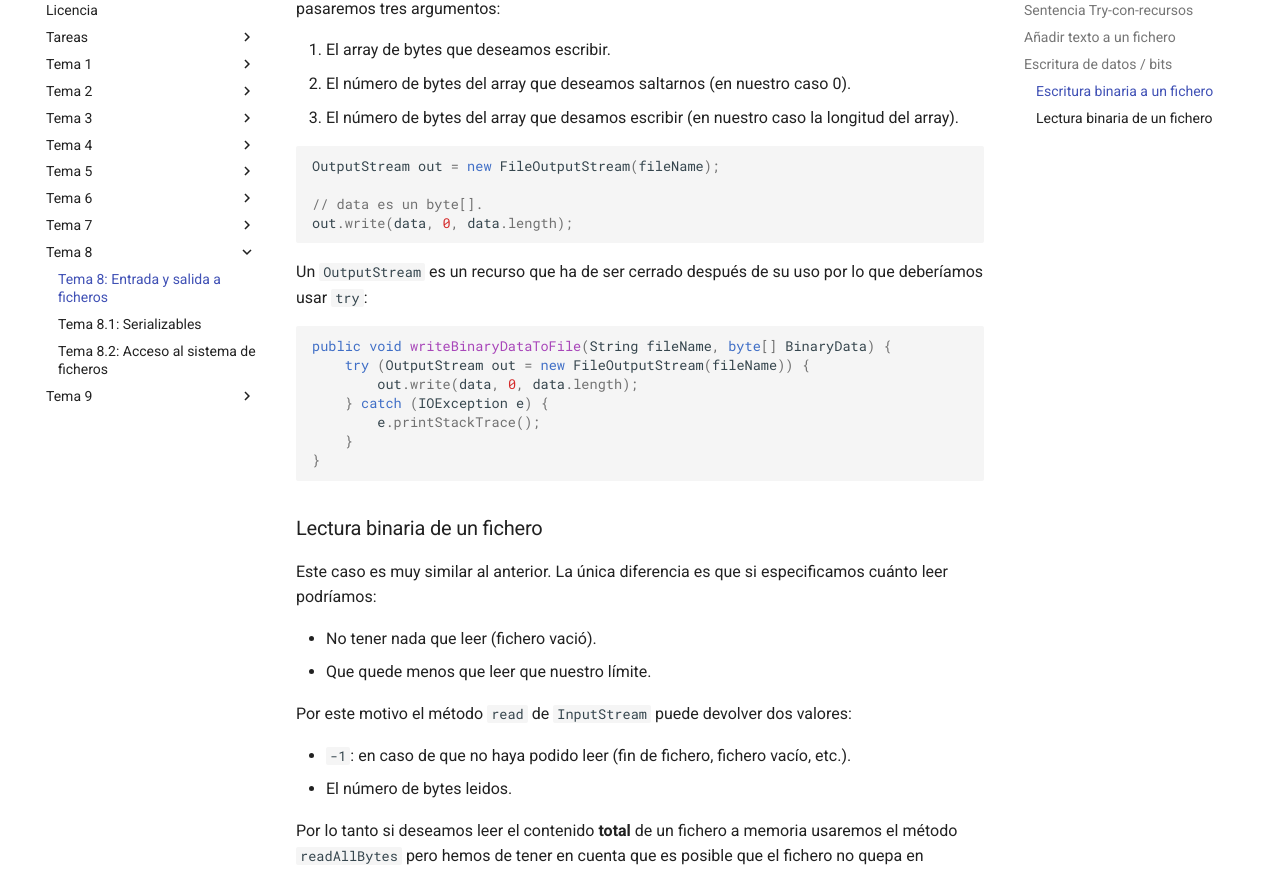
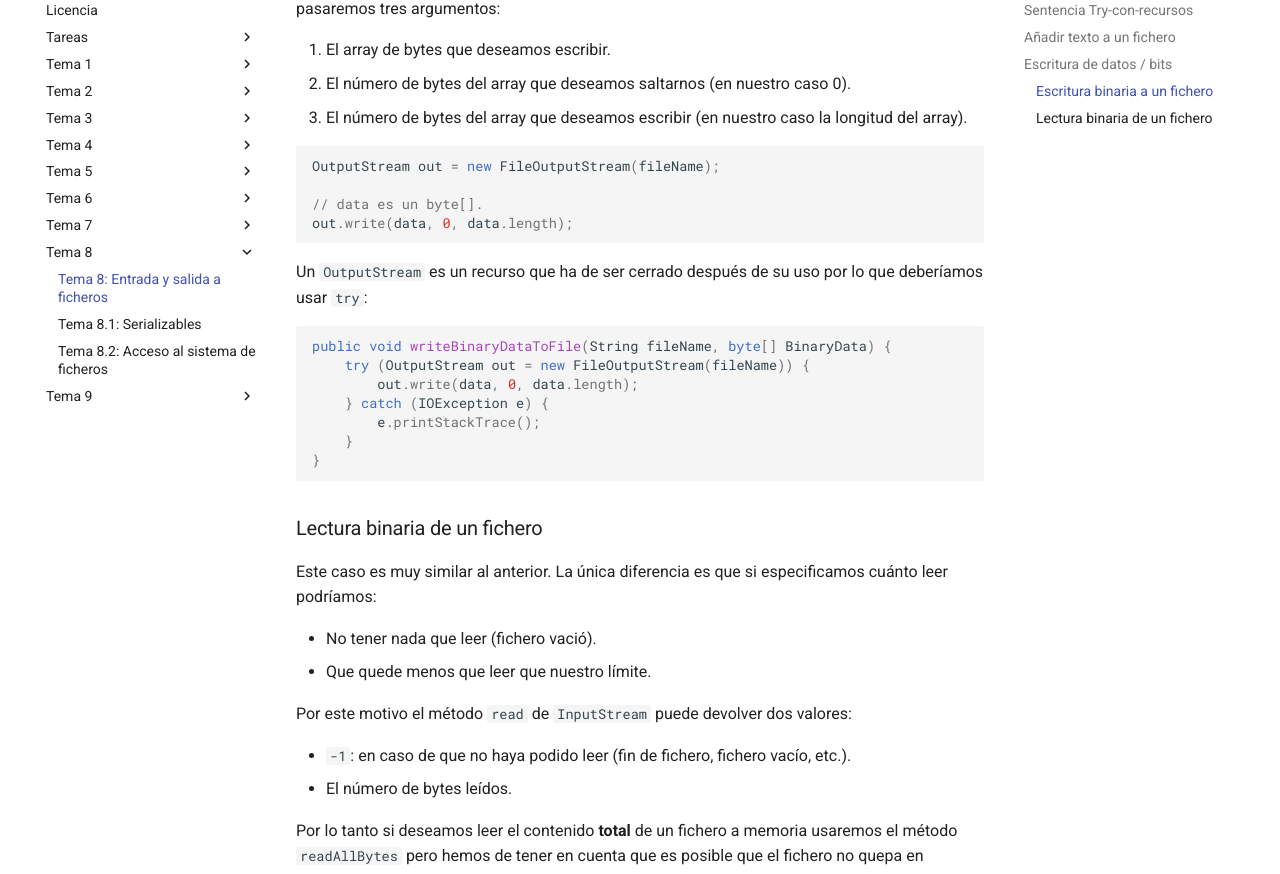
Before and after one commit to mmourazos/DAM_PR_Apuntes, an MkDocs documentation site: the page built from docs/Tema 8/Tema - 8.0 - Lectura y escritura a disco.md, in a window 1280 px wide and 1400 px high, scrolled down 3632 px. Shown: the part 152-1026 px from the top of the window. Built offline with MkDocs 1.6.1 and Material for MkDocs 9.7.7, drawn with Linux system fonts in a browser that asks for light colours; comment, search, counter and statistics services are not loaded; some of the changed text lies outside the part shown.

Commit message:
más correcciones.

````diff
--- a/docs/Tema 8/Tema - 8.0 - Lectura y escritura a disco.md
+++ b/docs/Tema 8/Tema - 8.0 - Lectura y escritura a disco.md
@@ -162,7 +162,7 @@
 
 1. El array de bytes que deseamos escribir.
 2. El número de bytes del array que deseamos saltarnos (en nuestro caso 0).
-3. El número de bytes del array que desamos escribir (en nuestro caso la longitud del array).
+3. El número de bytes del array que deseamos escribir (en nuestro caso la longitud del array).
 
 ```java
 OutputStream out = new FileOutputStream(fileName);
@@ -193,7 +193,7 @@
 Por este motivo el método `read` de `InputStream` puede devolver dos valores:
 
 * `-1`: en caso de que no haya podido leer (fin de fichero, fichero vacío, etc.).
-* El número de bytes leidos.
+* El número de bytes leídos.
 
 Por lo tanto si deseamos leer el contenido **total** de un fichero a memoria usaremos el método `readAllBytes` pero hemos de tener en cuenta que es posible que el fichero no quepa en memoria.
 
@@ -220,7 +220,7 @@
 
 // ...
 
-while ((bytesReaded = input.read(buffer, 0, BUFFER_SIZE)) != -1) {
-    // Hacer cosas con los datos leidos, bytesReaded bytes guardados en buffer.
+while ((bytesRead = input.read(buffer, 0, BUFFER_SIZE)) != -1) {
+    // Hacer cosas con los datos leídos, bytesRead bytes guardados en buffer.
 }
 ```
````
Also changed, not shown: 1 other file.
